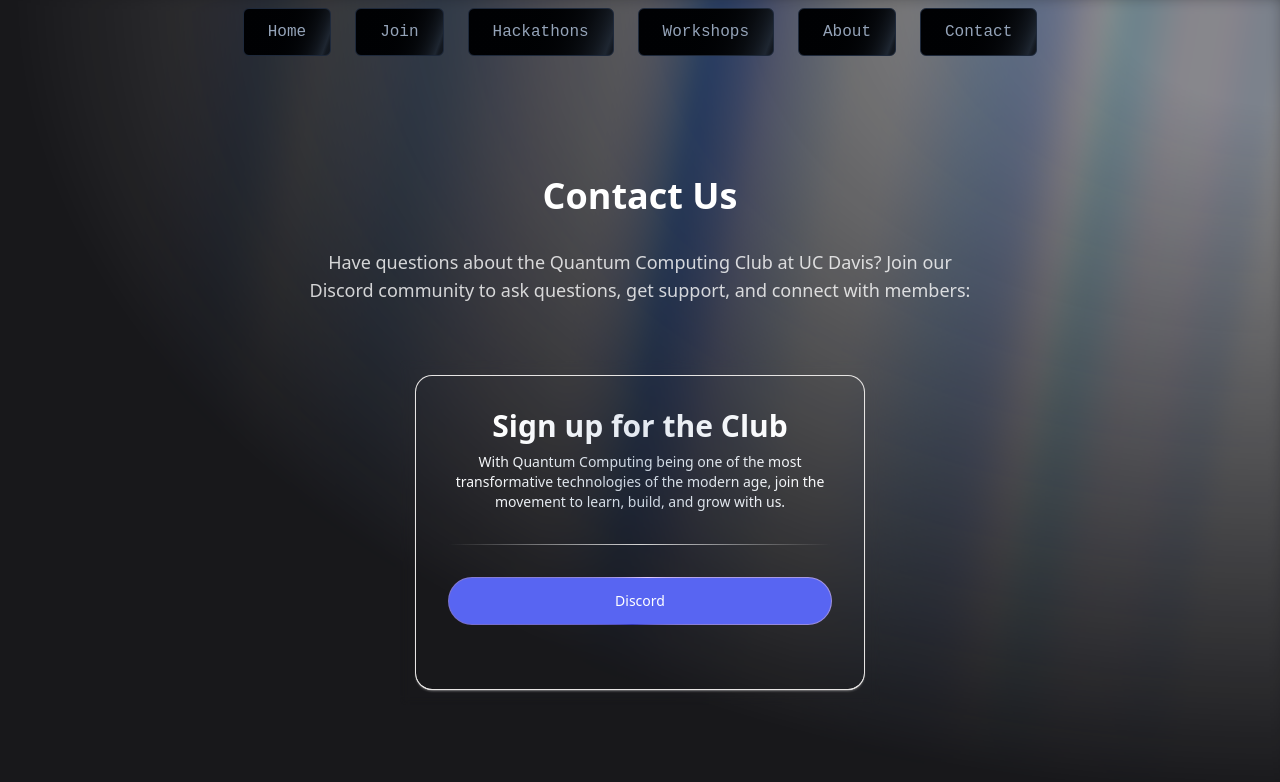
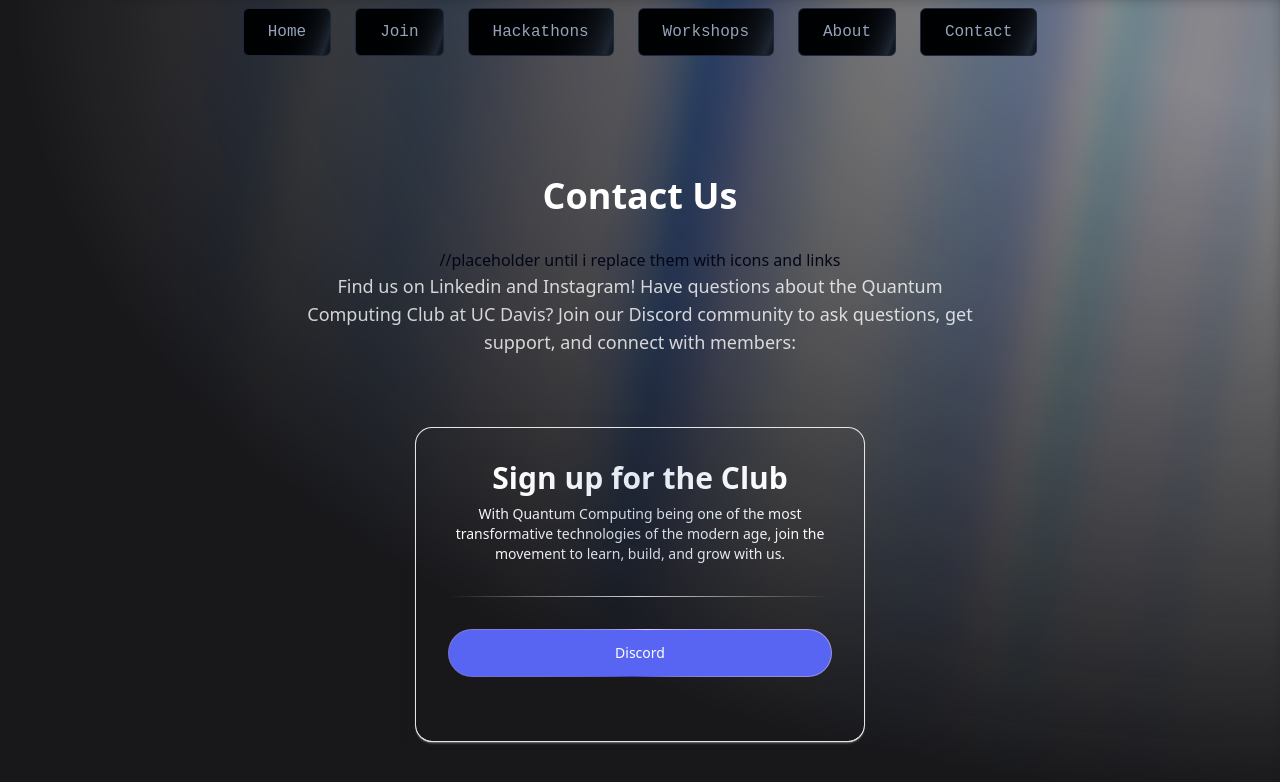
Before and after one commit to Arvind-t33/qcucd, a Next.js app: page /contact in a window 1280 px wide. Shown: the top 782 px of the page. Built offline with nearby package versions, Linux system fonts and the light colour scheme.

Commit message:
Update page.tsx
add socials placeholder

```diff
--- a/src/app/contact/page.tsx
+++ b/src/app/contact/page.tsx
@@ -10,9 +10,11 @@ export default function Contact() {
         <h1 className="text-4xl font-bold mb-8 text-center text-white">
           Contact Us
         </h1>
-
+//placeholder until i replace them with icons and links
         <p className="max-w-2xl text-white/80 text-lg mb-6 text-center">
-          Have questions about the Quantum Computing Club at UC Davis? Join our Discord community to ask questions, get support, and connect with members:
+          Find us on Linkedin and Instagram!
+          Have questions about the Quantum Computing Club at UC Davis?
+         Join our Discord community to ask questions, get support, and connect with members:
         </p>
 
         <div className="mt-8 backdrop-blur-sm p-4 rounded-md">
```
